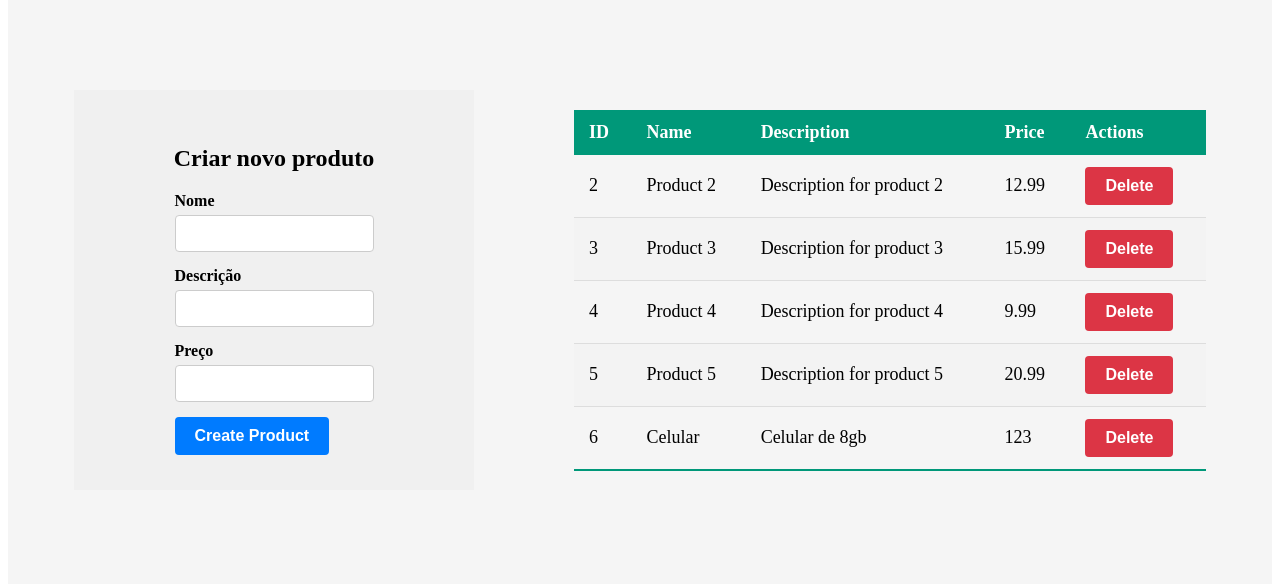
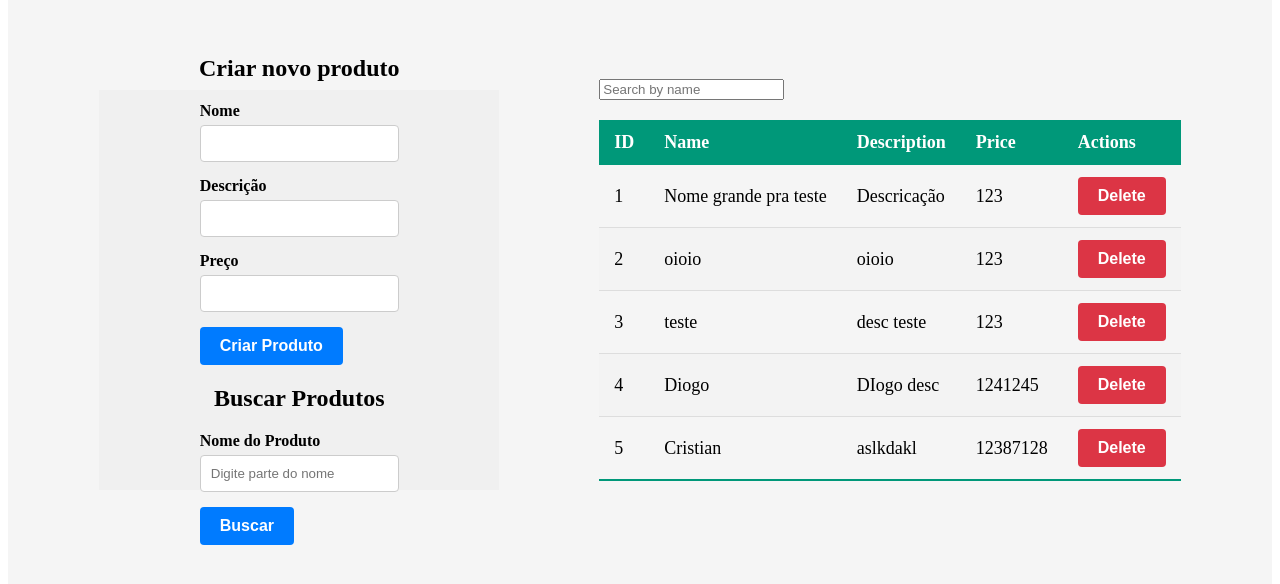
Before and after one commit to cffdo20/AxiosNow, a React (Vite) app: page / in a window 1280 px wide. Shown: the part 118-702 px from the top of the page. Built offline with nearby package versions, Linux system fonts and the light colour scheme; data requests are answered from the project's data file.

Commit message:
adicionado fltro com metodo .filter para simular getbynom

```diff
--- a/server.json
+++ b/server.json
@@ -1,34 +1,34 @@
 {
   "products": [
     {
-      "id": 2,
-      "name": "Product 2",
-      "description": "Description for product 2",
-      "price": 12.99
+      "name": "Nome grande pra teste",
+      "description": "Descricação",
+      "price": 123,
+      "id": 1
     },
     {
-      "id": 3,
-      "name": "Product 3",
-      "description": "Description for product 3",
-      "price": 15.99
+      "name": "oioio",
+      "description": "oioio",
+      "price": 123,
+      "id": 2
     },
     {
-      "id": 4,
-      "name": "Product 4",
-      "description": "Description for product 4",
-      "price": 9.99
+      "name": "teste",
+      "description": "desc teste",
+      "price": 123,
+      "id": 3
     },
     {
-      "id": 5,
-      "name": "Product 5",
-      "description": "Description for product 5",
-      "price": 20.99
+      "name": "Diogo",
+      "description": "DIogo desc",
+      "price": 1241245,
+      "id": 4
     },
     {
-      "name": "Celular",
-      "description": "Celular de 8gb",
-      "price": 123,
-      "id": 6
+      "name": "Cristian",
+      "description": "aslkdakl",
+      "price": 12387128,
+      "id": 5
     }
   ]
 }
--- a/src/components/Exemplo/Exemplo.tsx
+++ b/src/components/Exemplo/Exemplo.tsx
@@ -3,10 +3,16 @@ import { useState } from "react";
 import "./styles.css";
 
 const ExampleComponent = () => {
+  // Estados para criação de produtos
   const [name, setName] = useState("");
   const [description, setDescription] = useState("");
   const [price, setPrice] = useState("");
 
+  // Estados para busca de produtos
+  const [searchName, setSearchName] = useState("");
+  const [searchResults, setSearchResults] = useState<any[]>([]);
+
+  // Função para criar produto
   const handleSubmit = async (e: React.FormEvent) => {
     e.preventDefault();
     const newProduct = {
@@ -21,7 +27,7 @@ const ExampleComponent = () => {
         newProduct
       );
       console.log("Product created:", response.data);
-      // Clear form fields
+      // Limpa os campos do formulário
       setName("");
       setDescription("");
       setPrice("");
@@ -30,21 +36,27 @@ const ExampleComponent = () => {
     }
   };
 
-  // const handleDelete = async () => {
-  //   try {
-  //     const response = await axios.delete(
-  //       `http://localhost:3001/products/${productId}`
-  //     );
-  //     console.log("Product deleted:", response.data);
-  //     // Clear productId field
-  //     setProductId("");
-  //   } catch (error) {
-  //     console.error("Error deleting product:", error);
-  //   }
-  // };
+  // Função para buscar produtos (filtro no front-end)
+  const handleSearch = async () => {
+    try {
+      // Obtém todos os produtos
+      const response = await axios.get("http://localhost:3001/products");
+
+      // Filtra localmente pelo nome
+      const filteredProducts = response.data.filter((product: any) =>
+        product.name.toLowerCase().includes(searchName.toLowerCase())
+      );
+
+      setSearchResults(filteredProducts);
+    } catch (error) {
+      console.error("Error searching products:", error);
+      setSearchResults([]);
+    }
+  };
 
   return (
     <div className="container">
+      {/* Seção de criação de produto */}
       <h2>Criar novo produto</h2>
       <form onSubmit={handleSubmit}>
         <div className="form-group">
@@ -81,21 +93,48 @@ const ExampleComponent = () => {
           />
         </div>
         <button type="submit" className="btn btn-primary">
-          Create Product
+          Criar Produto
         </button>
       </form>
 
-      {/* <h2>Delete Product</h2>
-      <div>
-        <label>Product ID:</label>
-        <input
-          type="text"
-          value={productId}
-          onChange={(e) => setProductId(e.target.value)}
-          required
-        />
-        <button onClick={handleDelete}>Delete Product</button>
-      </div> */}
+      {/* Seção de busca de produtos */}
+      <div className="search-section">
+        <h2>Buscar Produtos</h2>
+        <div className="form-group">
+          <label htmlFor="searchName">Nome do Produto</label>
+          <input
+            id="searchName"
+            type="text"
+            value={searchName}
+            onChange={(e) => setSearchName(e.target.value)}
+            className="form-control"
+            placeholder="Digite parte do nome"
+          />
+        </div>
+        <button
+          type="button"
+          onClick={handleSearch}
+          className="btn btn-secondary"
+        >
+          Buscar
+        </button>
+
+        {/* Exibição dos resultados */}
+        {searchResults.length > 0 && (
+          <div className="search-results mt-3">
+            <h3>Resultados ({searchResults.length})</h3>
+            <div className="list-group">
+              {searchResults.map((product) => (
+                <div key={product.id} className="list-group-item">
+                  <h5 className="mb-1">{product.name}</h5>
+                  <p className="mb-1">{product.description}</p>
+                  <small>Preço: R$ {product.price.toFixed(2)}</small>
+                </div>
+              ))}
+            </div>
+          </div>
+        )}
+      </div>
     </div>
   );
 };
--- a/src/components/Table/index.tsx
+++ b/src/components/Table/index.tsx
@@ -13,6 +13,7 @@ const DataTable: React.FC = () => {
   const [data, setData] = useState<Product[]>([]);
   const [loading, setLoading] = useState<boolean>(true);
   const [error, setError] = useState<string | null>(null);
+  const [searchInput, setSearchInput] = useState<string>("");
 
   useEffect(() => {
     const fetchData = async () => {
@@ -33,7 +34,7 @@ const DataTable: React.FC = () => {
     };
 
     fetchData();
-  }, []);
+  }, [data]);
 
   const handleDelete = async (id: number) => {
     try {
@@ -48,6 +49,10 @@ const DataTable: React.FC = () => {
     }
   };
 
+  const filteredData = data.filter((product) =>
+    product.name.toLowerCase().includes(searchInput.toLowerCase())
+  );
+
   if (loading) {
     return <div>Loading...</div>;
   }
@@ -57,6 +62,14 @@ const DataTable: React.FC = () => {
   }
 
   return (
+    <div>
+      <input
+        type="text"
+        placeholder="Search by name"
+        value={searchInput}
+        onChange={(e) => setSearchInput(e.target.value)}
+        className="search-input"
+      />
       <table className="data-table">
         <thead>
           <tr>
@@ -68,7 +81,7 @@ const DataTable: React.FC = () => {
           </tr>
         </thead>
         <tbody>
-        {data.map((product) => (
+          {filteredData.map((product) => (
             <tr key={product.id}>
               <td>{product.id}</td>
               <td>{product.name}</td>
@@ -76,7 +89,7 @@ const DataTable: React.FC = () => {
               <td>{product.price}</td>
               <td>
                 <button
-                className="btn-danger"
+                  className="btn btn-danger"
                   onClick={() => handleDelete(product.id)}
                 >
                   Delete
@@ -86,6 +99,7 @@ const DataTable: React.FC = () => {
           ))}
         </tbody>
       </table>
+    </div>
   );
 };
 
--- a/src/components/Table/styles.css
+++ b/src/components/Table/styles.css
@@ -1,5 +1,5 @@
 .data-table {
-  width: 50%;
+  width: 100%;
   border-collapse: collapse;
   margin: 20px 0;
   font-size: 18px;
@@ -53,3 +53,17 @@
 .btn-danger:hover {
   background-color: #c82333;
 }
+
+.tableContainer {
+  display: flex;
+  flex-direction: column;
+  justify-content: center;
+  align-items: center;
+  height: 100vh;
+  width: 100vh;
+}
+
+.searchInput {
+  width: 100%;
+  height: 3vh;
+}
```
Lines whose indentation alone changed are shown as unchanged.
